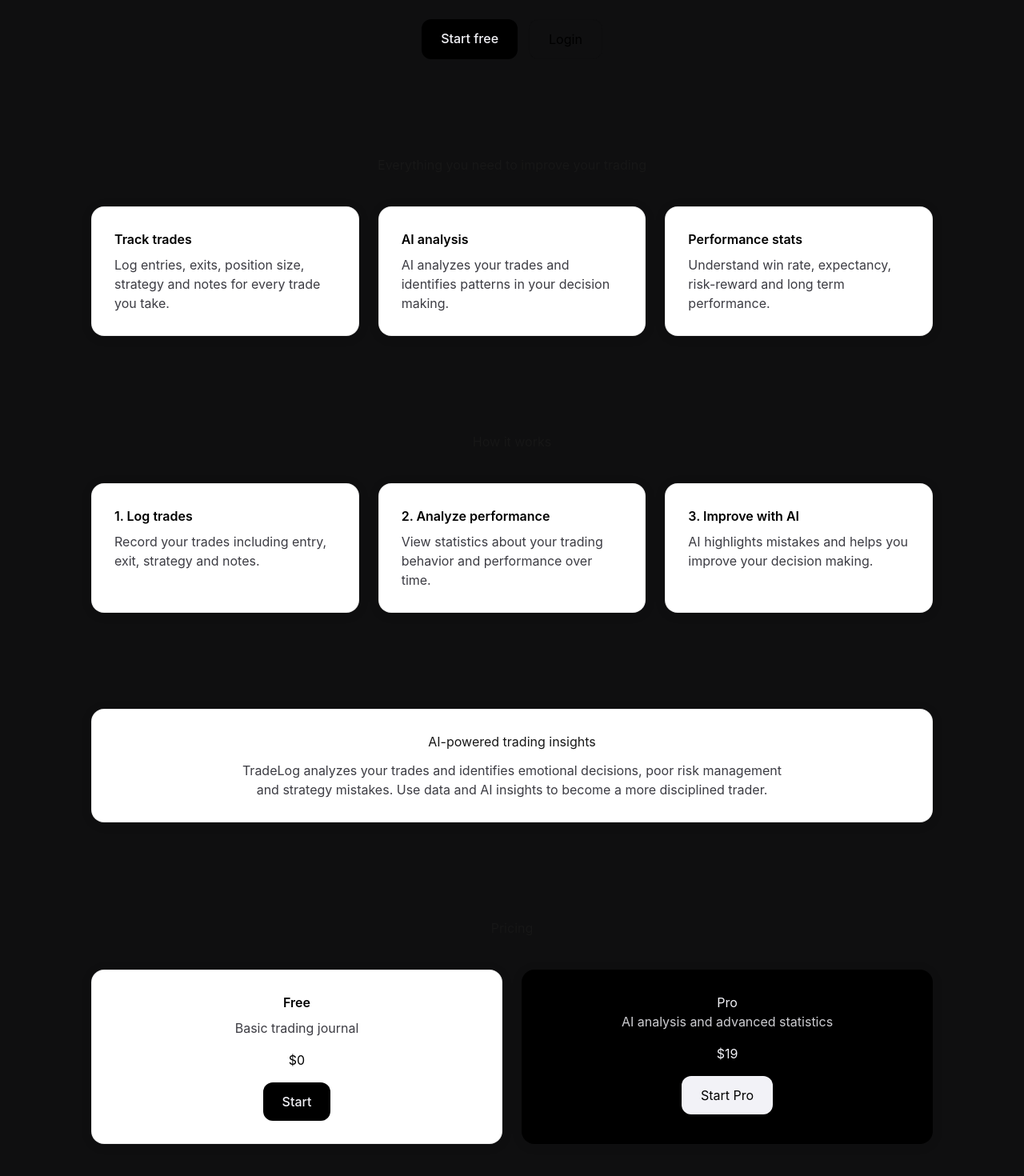
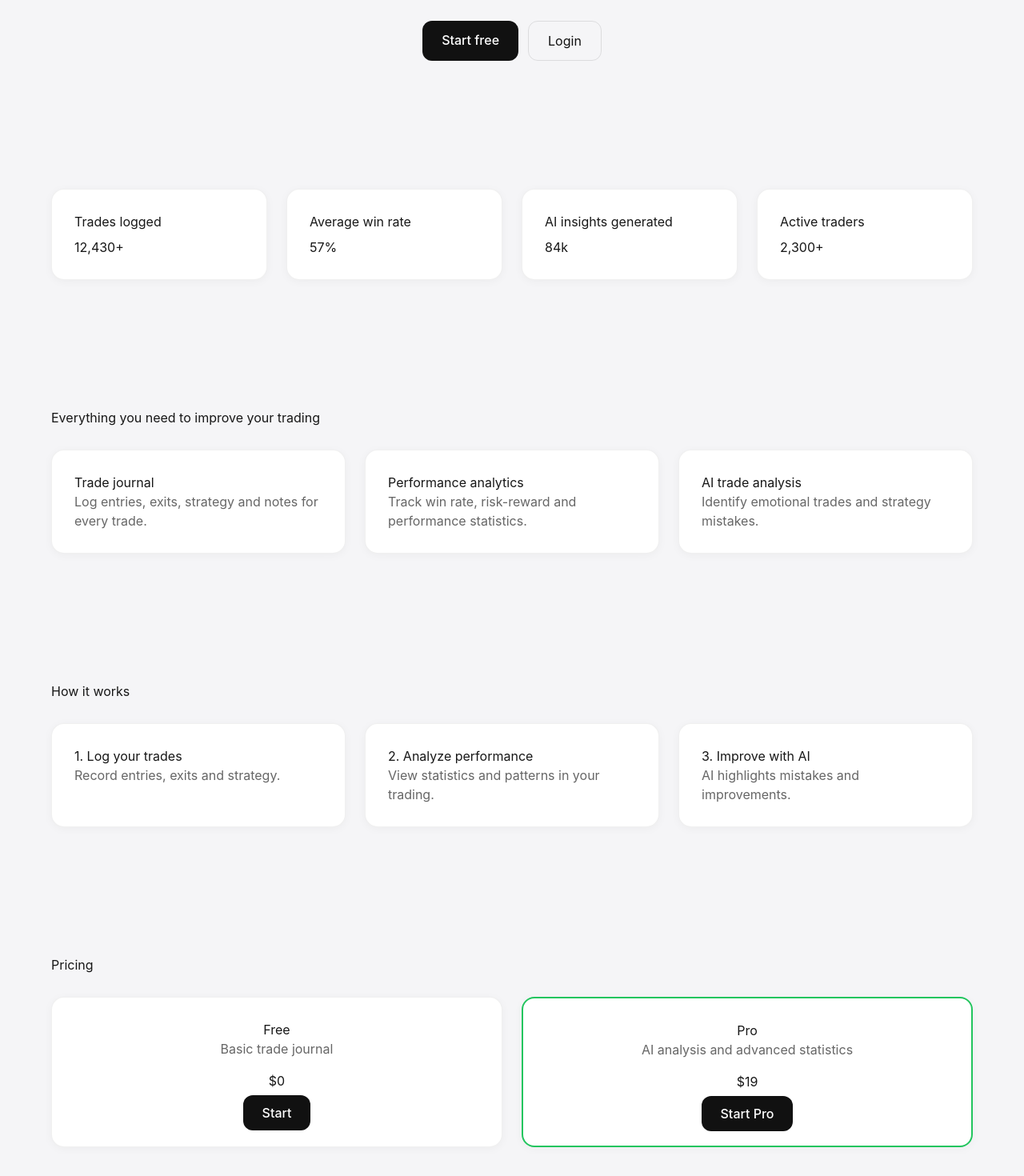
Before and after one commit to rivalden-sys/tradelog_pro, a Next.js app: page / in a window 1280 px wide. Shown: the part 220-1690 px from the top of the page at 80% size. Built offline with nearby package versions, Linux system fonts and the light colour scheme.

Commit message:
Update page.tsx

```diff
--- a/app/page.tsx
+++ b/app/page.tsx
@@ -1,137 +1,147 @@
 'use client'
 
 import Link from "next/link"
-import { useTheme } from "@/components/layout/ThemeProvider"
 
 export default function Landing() {
 
-  const { theme } = useTheme()
-
-  const background = "#0f0f10"
-
   const container = {
-    maxWidth: 1100,
+    maxWidth: 1200,
     margin: "0 auto",
-    padding: "60px 24px"
+    padding: "80px 24px"
   }
 
-  const hero = {
-    textAlign: "center" as const,
-    paddingTop: 80
-  }
-
-  const grid3 = {
+  const grid = {
     display: "grid",
-    gridTemplateColumns: "repeat(auto-fit,minmax(260px,1fr))",
-    gap: 24,
-    marginTop: 40
-  }
-
-  const grid2 = {
-    display: "grid",
-    gridTemplateColumns: "repeat(auto-fit,minmax(320px,1fr))",
-    gap: 24,
-    marginTop: 40
+    gridTemplateColumns: "repeat(auto-fit,minmax(280px,1fr))",
+    gap: 24
   }
 
   const card = {
-    background: theme.surface,
-    border: `1px solid ${theme.border}`,
+    background: "#ffffff",
+    border: "1px solid rgba(0,0,0,0.06)",
     borderRadius: 16,
     padding: 28,
-    boxShadow: theme.shadow
+    boxShadow: "0 2px 12px rgba(0,0,0,0.04)"
   }
 
-  const cardTitle = {
-    color: theme.text,
-    fontWeight: 600,
-    marginBottom: 8
-  }
-
-  const cardText = {
-    color: theme.text2
-  }
-
-  const buttonPrimary = {
-    background: theme.text,
-    color: theme.bg,
+  const button = {
+    background: "#111",
+    color: "#fff",
     padding: "12px 24px",
     borderRadius: 12,
     textDecoration: "none",
-    fontWeight: 500,
-    display: "inline-block"
+    fontWeight: 500
   }
 
   const buttonOutline = {
-    border: `1px solid ${theme.border}`,
+    border: "1px solid rgba(0,0,0,0.1)",
     padding: "12px 24px",
     borderRadius: 12,
     textDecoration: "none",
-    display: "inline-block",
-    color: theme.text
+    color: "#111"
   }
 
   return (
-    <main style={{ background: background, minHeight: "100vh" }}>
+    <main style={{ background:"#f5f5f7", minHeight:"100vh" }}>
 
       {/* HERO */}
 
-      <section style={{ ...container, ...hero }}>
+      <section style={{...container, textAlign:"center"}}>
 
-        <h1 style={{ fontSize: 48, marginBottom: 16 }}>
+        <h1 style={{
+          fontSize:52,
+          marginBottom:12,
+          fontWeight:700
+        }}>
           AI Trading Journal
         </h1>
 
-        <p style={{ color: theme.text2, maxWidth: 640, margin: "0 auto 28px" }}>
-          Track every trade, analyze your performance and understand your mistakes
-          with AI-powered trading insights.
+        <p style={{
+          maxWidth:640,
+          margin:"0 auto 28px",
+          color:"#666"
+        }}>
+          Track every trade, analyze performance and improve your
+          trading decisions with AI insights.
         </p>
 
-        <div style={{ display: "flex", justifyContent: "center", gap: 14 }}>
-          <Link href="/register" style={buttonPrimary}>
+        <div style={{display:"flex",gap:12,justifyContent:"center"}}>
+
+          <Link href="/register" style={button}>
             Start free
           </Link>
 
           <Link href="/login" style={buttonOutline}>
             Login
           </Link>
+
         </div>
 
       </section>
 
+
+      {/* STATS PREVIEW */}
+
+      <section style={container}>
+
+        <div style={{
+          ...grid,
+          gridTemplateColumns:"repeat(auto-fit,minmax(220px,1fr))"
+        }}>
+
+          <div style={card}>
+            <h3>Trades logged</h3>
+            <h2 style={{marginTop:8}}>12,430+</h2>
+          </div>
+
+          <div style={card}>
+            <h3>Average win rate</h3>
+            <h2 style={{marginTop:8}}>57%</h2>
+          </div>
+
+          <div style={card}>
+            <h3>AI insights generated</h3>
+            <h2 style={{marginTop:8}}>84k</h2>
+          </div>
+
+          <div style={card}>
+            <h3>Active traders</h3>
+            <h2 style={{marginTop:8}}>2,300+</h2>
+          </div>
+
+        </div>
+
+      </section>
 
 
       {/* FEATURES */}
 
       <section style={container}>
 
-        <h2 style={{ textAlign:"center", marginBottom: 20 }}>
+        <h2 style={{marginBottom:28}}>
           Everything you need to improve your trading
         </h2>
 
-        <div style={grid3}>
+        <div style={grid}>
 
           <div style={card}>
-            <h3 style={cardTitle}>Track trades</h3>
-            <p style={cardText}>
-              Log entries, exits, position size, strategy and notes
-              for every trade you take.
+            <h3>Trade journal</h3>
+            <p style={{color:"#666"}}>
+              Log entries, exits, strategy and notes for every trade.
             </p>
           </div>
 
           <div style={card}>
-            <h3 style={cardTitle}>AI analysis</h3>
-            <p style={cardText}>
-              AI analyzes your trades and identifies patterns
-              in your decision making.
+            <h3>Performance analytics</h3>
+            <p style={{color:"#666"}}>
+              Track win rate, risk-reward and performance statistics.
             </p>
           </div>
 
           <div style={card}>
-            <h3 style={cardTitle}>Performance stats</h3>
-            <p style={cardText}>
-              Understand win rate, expectancy, risk-reward
-              and long term performance.
+            <h3>AI trade analysis</h3>
+            <p style={{color:"#666"}}>
+              Identify emotional trades and strategy mistakes.
             </p>
           </div>
 
@@ -140,38 +150,34 @@ export default function Landing() {
       </section>
 
 
-
       {/* HOW IT WORKS */}
 
       <section style={container}>
 
-        <h2 style={{ textAlign:"center", marginBottom: 20 }}>
+        <h2 style={{marginBottom:28}}>
           How it works
         </h2>
 
-        <div style={grid3}>
+        <div style={grid}>
 
           <div style={card}>
-            <h3 style={cardTitle}>1. Log trades</h3>
-            <p style={cardText}>
-              Record your trades including entry, exit,
-              strategy and notes.
+            <h3>1. Log your trades</h3>
+            <p style={{color:"#666"}}>
+              Record entries, exits and strategy.
             </p>
           </div>
 
           <div style={card}>
-            <h3 style={cardTitle}>2. Analyze performance</h3>
-            <p style={cardText}>
-              View statistics about your trading behavior
-              and performance over time.
+            <h3>2. Analyze performance</h3>
+            <p style={{color:"#666"}}>
+              View statistics and patterns in your trading.
             </p>
           </div>
 
           <div style={card}>
-            <h3 style={cardTitle}>3. Improve with AI</h3>
-            <p style={cardText}>
-              AI highlights mistakes and helps you improve
-              your decision making.
+            <h3>3. Improve with AI</h3>
+            <p style={{color:"#666"}}>
+              AI highlights mistakes and improvements.
             </p>
           </div>
 
@@ -180,103 +186,52 @@ export default function Landing() {
       </section>
 
 
-
-      {/* AI SECTION */}
-
-      <section style={container}>
-
-        <div style={{ ...card, textAlign:"center" }}>
-
-          <h2 style={{ marginBottom: 12 }}>
-            AI-powered trading insights
-          </h2>
-
-          <p style={{ color: theme.text2, maxWidth: 700, margin:"0 auto" }}>
-            TradeLog analyzes your trades and identifies emotional decisions,
-            poor risk management and strategy mistakes.
-            Use data and AI insights to become a more disciplined trader.
-          </p>
-
-        </div>
-
-      </section>
-
-
-
       {/* PRICING */}
 
       <section style={container}>
 
-        <h2 style={{ textAlign:"center", marginBottom: 24 }}>
+        <h2 style={{marginBottom:28}}>
           Pricing
         </h2>
 
-        <div style={grid2}>
+        <div style={grid}>
 
-          <div style={{ ...card, textAlign:"center" }}>
-            <h3 style={cardTitle}>Free</h3>
-            <p style={cardText}>Basic trading journal</p>
+          <div style={{...card,textAlign:"center"}}>
 
-            <h2 style={{ margin:"16px 0", color: theme.text }}>
-              $0
-            </h2>
+            <h3>Free</h3>
+            <p style={{color:"#666"}}>Basic trade journal</p>
 
-            <Link href="/register" style={buttonPrimary}>
+            <h1 style={{margin:"16px 0"}}>$0</h1>
+
+            <Link href="/register" style={button}>
               Start
             </Link>
+
           </div>
 
           <div style={{
             ...card,
             textAlign:"center",
-            background: theme.text,
-            color: theme.bg
+            border:"2px solid #22c55e"
           }}>
+
             <h3>Pro</h3>
-
-            <p style={{ opacity:.85 }}>
+            <p style={{color:"#666"}}>
               AI analysis and advanced statistics
             </p>
 
-            <h2 style={{ margin:"16px 0" }}>
-              $19
-            </h2>
+            <h1 style={{margin:"16px 0"}}>$19</h1>
 
-            <Link
-              href="/register"
-              style={{
-                background: theme.bg,
-                color: theme.text,
-                padding: "12px 24px",
-                borderRadius: 12,
-                textDecoration: "none",
-                display: "inline-block"
-              }}
-            >
+            <Link href="/register" style={button}>
               Start Pro
             </Link>
+
           </div>
 
         </div>
 
       </section>
 
-
-
-      {/* FINAL CTA */}
-
-      <section style={{ ...container, textAlign:"center", paddingBottom:80 }}>
-
-        <h2 style={{ marginBottom: 16 }}>
-          Start improving your trading today
-        </h2>
-
-        <Link href="/register" style={buttonPrimary}>
-          Create your trading journal
-        </Link>
-
-      </section>
-
     </main>
   )
 }
```
